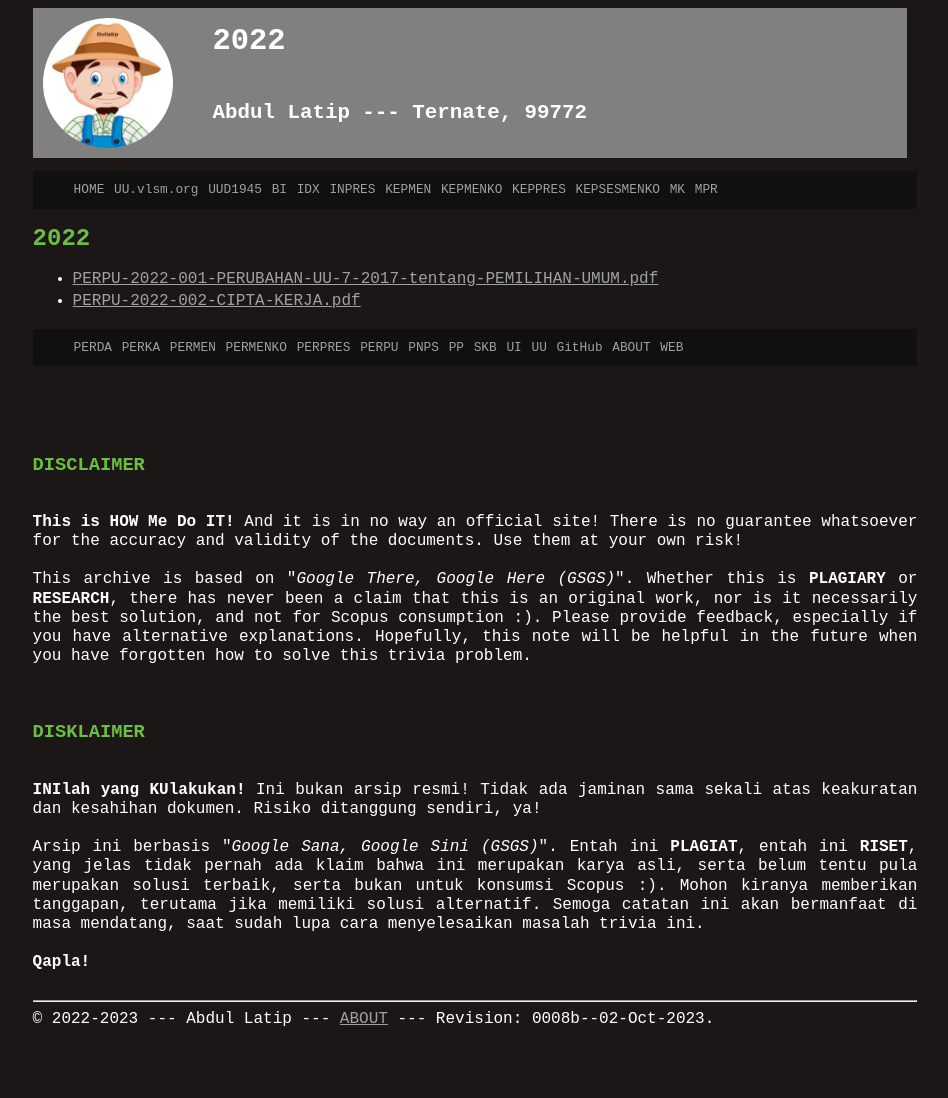
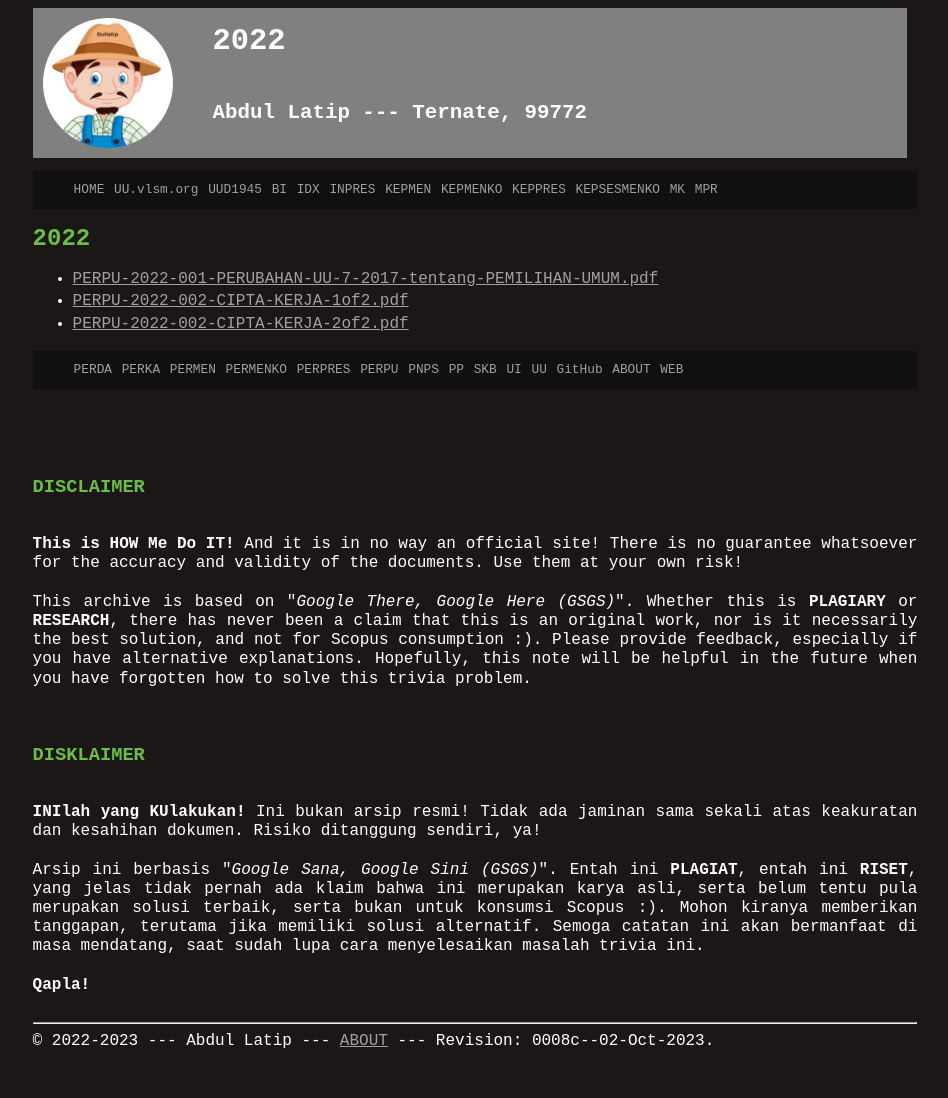
Before and after one commit to UUPPRI/2022, a Jekyll site: the page built from PERPU/index.md, in a window 1280 px wide. Shown: the whole page, without its empty margins (165-1113 px from the left). Built offline with Jekyll 4.4.1, drawn with Linux system fonts in a browser that asks for light colours; our own code applies the rules of GitHub Pages for plain Markdown files; before the commit the page ends 1075 px from its top, so only the background shows below that.

Commit message:
new file:   PERPU/PERPU-2022-002-CIPTA-KERJA-2of2.pdf

```diff
--- a/PERPU/index.md
+++ b/PERPU/index.md
@@ -3,4 +3,5 @@ layout: "layout"
 ---
 # 2022
 * [PERPU-2022-001-PERUBAHAN-UU-7-2017-tentang-PEMILIHAN-UMUM.pdf](PERPU-2022-001-PERUBAHAN-UU-7-2017-tentang-PEMILIHAN-UMUM.pdf)
-* [PERPU-2022-002-CIPTA-KERJA.pdf](PERPU-2022-002-CIPTA-KERJA.pdf)
+* [PERPU-2022-002-CIPTA-KERJA-1of2.pdf](PERPU-2022-002-CIPTA-KERJA-1of2.pdf)
+* [PERPU-2022-002-CIPTA-KERJA-2of2.pdf](PERPU-2022-002-CIPTA-KERJA-2of2.pdf)
--- a/_config.yml
+++ b/_config.yml
@@ -1,5 +1,5 @@
 title:       "Himpunan Peraturan NKRI 2022"
-version:     "0008b--02-Oct-2023"
+version:     "0008c--02-Oct-2023"
 copyright:   "2022-2023"
 description: Himpunan Peraturan NKRI 2022.
       This site is managed by VauLSMorg (vlsm.org) since 2022.
```
Also changed, not shown: 00-README-ls-alR.md (+2 -1 lines), 2 other files.
